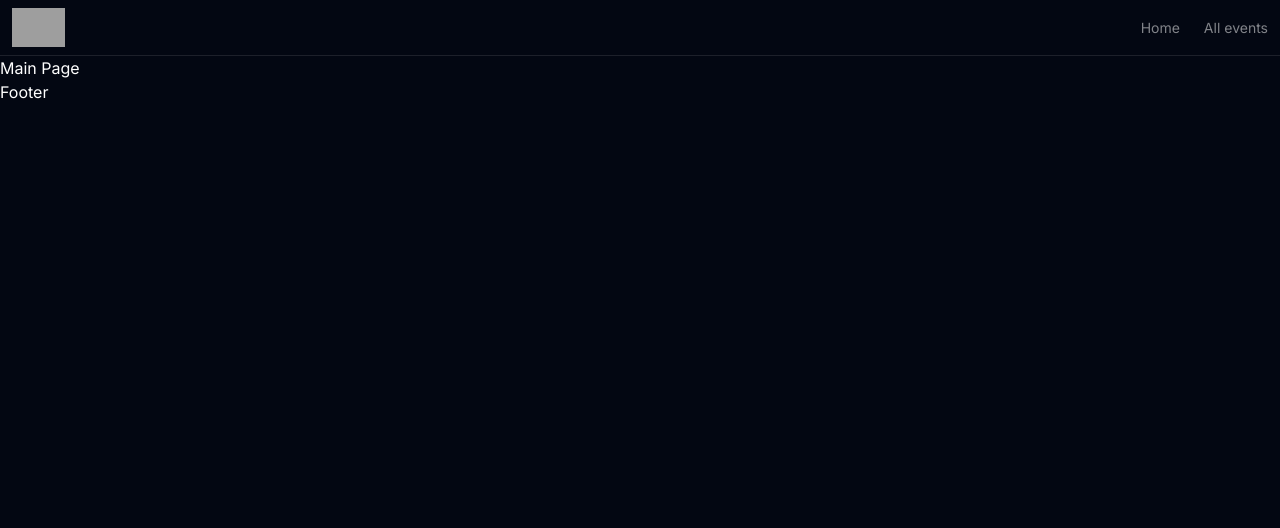
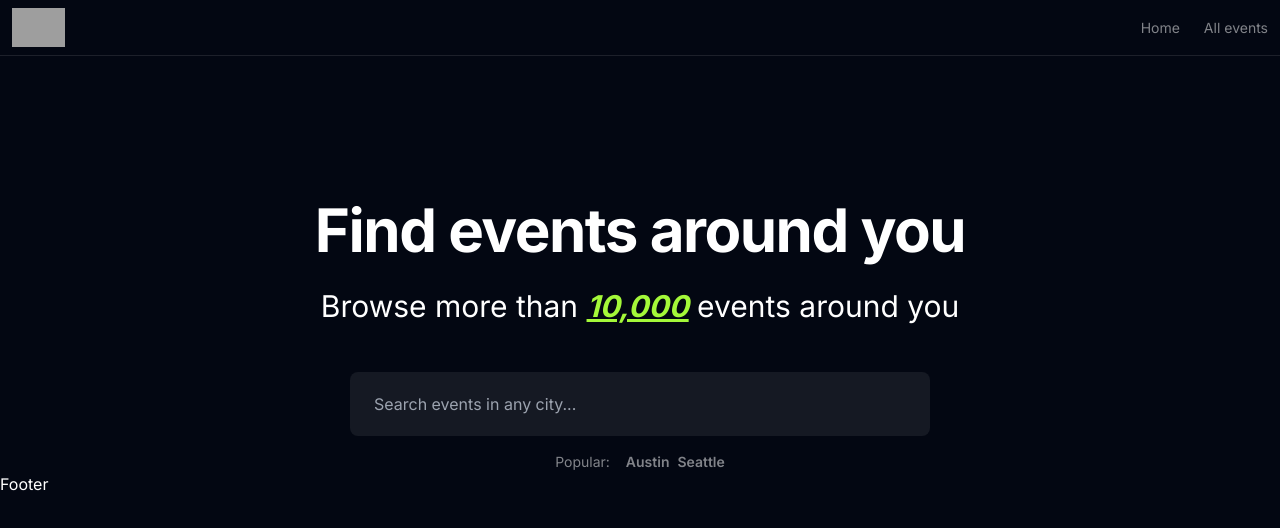
Before and after one commit to OlgaPrikhodko/evento, a Next.js app: page / in a window 1280 px wide. Shown: the top 528 px of the page. Built offline with nearby package versions, Linux system fonts and the light colour scheme; grey boxes are pictures that could not be loaded.

Commit message:
:art: homepage styling

```diff
--- a/src/app/page.tsx
+++ b/src/app/page.tsx
@@ -1,3 +1,35 @@
+import Link from "next/link";
+
 export default function Home() {
-  return <main>Main Page</main>;
+  return (
+    <main className="flex flex-col items-center px-3 pt-36">
+      <h1 className="text-3xl lg:text-6xl font-bold tracking-tight">
+        Find events around you
+      </h1>
+      <p className="mb-12 mt-7 text-2xl lg:text-3xl">
+        Browse more than{" "}
+        <span className="font-bold text-[#a4f839] italic underline">
+          10,000
+        </span>{" "}
+        events around you
+      </p>
+
+      <form className="w-full sm:w-[580px]">
+        <input
+          className="w-full h-16 rounded-lg bg-white/[7%] px-6 outline-none ring-[#a4f839]/50 transition focus:ring-2 focus:bg-white/10"
+          type="text"
+          placeholder="Search events in any city..."
+          spellCheck={false}
+        />
+      </form>
+
+      <section className="mt-4 flex gap-x-4 text-sm text-white/50">
+        <p>Popular:</p>
+        <div className="space-x-2 font-semibold">
+          <Link href="/events/austin">Austin</Link>
+          <Link href="/events/seattle">Seattle</Link>
+        </div>
+      </section>
+    </main>
+  );
 }
```
